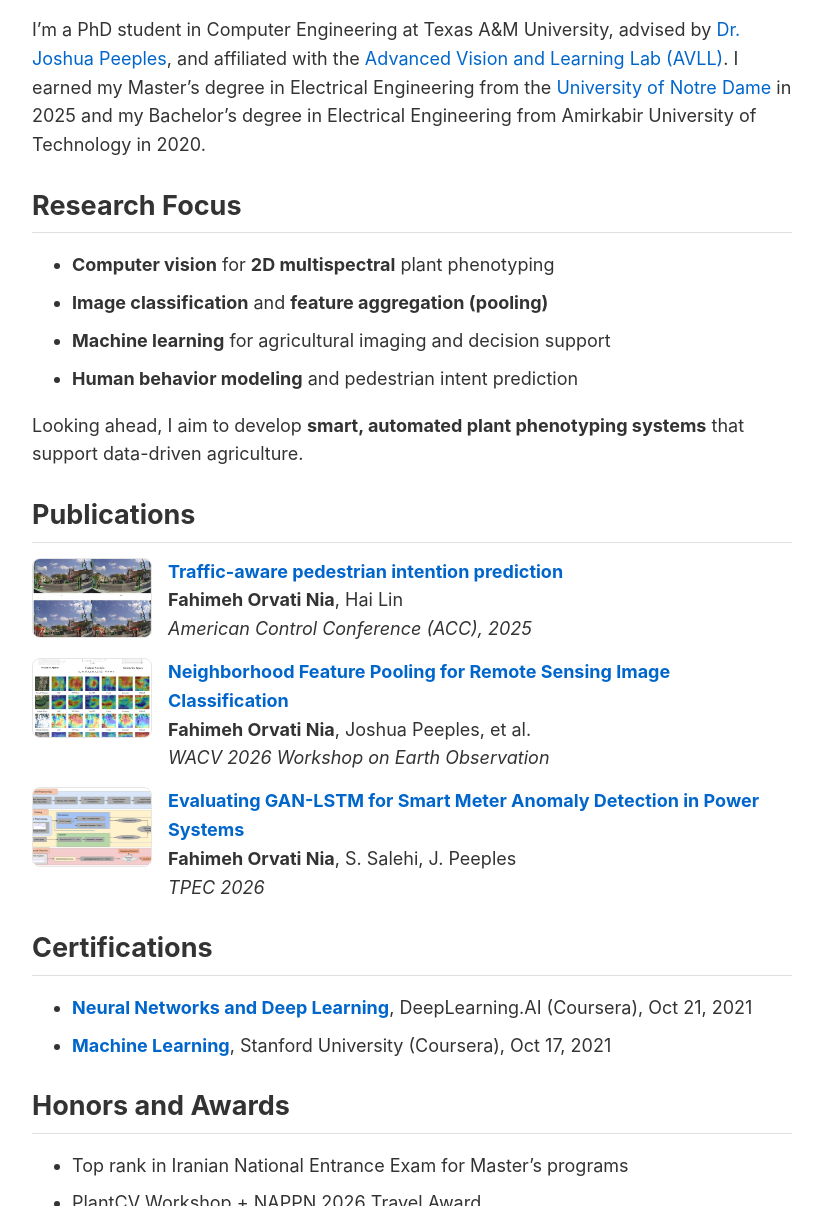
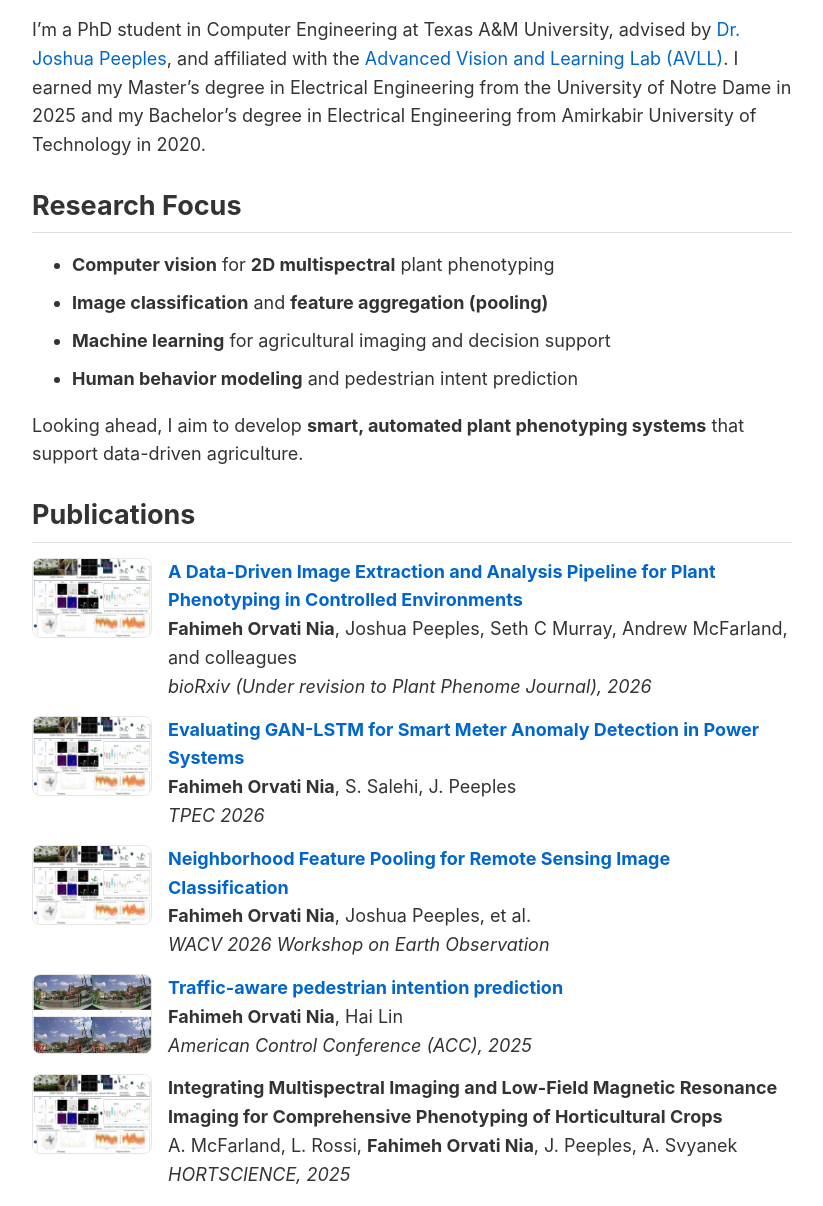
Before and after one commit to fahimehorvatinia/fahimehorvatinia.github.io, a Jekyll site: the page built from index.md, in a window 1280 px wide and 1400 px high, cut to the strip 194-1400 px from the top of the window. Shown: the whole strip, without its empty margins (228-1051 px from the left). Built offline with Jekyll 4.4.1, drawn with Linux system fonts in a browser that asks for light colours; some web fonts are replaced.

Commit message:
Update homepage with new plant phenotyping paper and reorder publications

```diff
--- a/index.md
+++ b/index.md
@@ -43,7 +43,7 @@ sidebar: false
   </div>
 </div>
 
-I'm a PhD student in Computer Engineering at Texas A&M University, advised by <a href="https://engineering.tamu.edu/electrical/profiles/peeples-joshua.html">Dr. Joshua Peeples</a>, and affiliated with the <a href="https://avll.engr.tamu.edu/">Advanced Vision and Learning Lab (AVLL)</a>. I earned my Master's degree in Electrical Engineering from the <a href="https://www.nd.edu/">University of Notre Dame</a> in 2025 and my Bachelor's degree in Electrical Engineering from Amirkabir University of Technology in 2020.
+I'm a PhD student in Computer Engineering at Texas A&M University, advised by <a href="https://engineering.tamu.edu/electrical/profiles/peeples-joshua.html">Dr. Joshua Peeples</a>, and affiliated with the <a href="https://avll.tamu.edu/">Advanced Vision and Learning Lab (AVLL)</a>. I earned my Master's degree in Electrical Engineering from the University of Notre Dame in 2025 and my Bachelor's degree in Electrical Engineering from Amirkabir University of Technology in 2020.
 
 ## Research Focus
 
@@ -58,6 +58,39 @@ Looking ahead, I aim to develop <strong>smart, automated plant phenotyping syste
 
 <div style="display:flex; gap:16px; align-items:flex-start; margin: 14px 0;">
   <div style="flex: 0 0 120px;">
+    <img src="{{ '/images/flow.jpg' | relative_url }}" alt="Plant Phenotyping Pipeline" style="width:120px; height:80px; object-fit:cover; border-radius:8px; border:1px solid #e6e6e6;">
+  </div>
+  <div style="flex: 1;">
+    <div><a href="https://www.biorxiv.org/content/10.1101/2026.02.25.707797"><strong>A Data-Driven Image Extraction and Analysis Pipeline for Plant Phenotyping in Controlled Environments</strong></a></div>
+    <div><strong>Fahimeh Orvati Nia</strong>, Joshua Peeples, Seth C Murray, Andrew McFarland, and colleagues</div>
+    <div><em>bioRxiv (Under revision to Plant Phenome Journal), 2026</em></div>
+  </div>
+</div>
+
+<div style="display:flex; gap:16px; align-items:flex-start; margin: 14px 0;">
+  <div style="flex: 0 0 120px;">
+    <img src="{{ '/images/flow.jpg' | relative_url }}" alt="TPEC 2026" style="width:120px; height:80px; object-fit:cover; border-radius:8px; border:1px solid #e6e6e6;">
+  </div>
+  <div style="flex: 1;">
+    <div><a href="https://arxiv.org/abs/2601.09701"><strong>Evaluating GAN-LSTM for Smart Meter Anomaly Detection in Power Systems</strong></a></div>
+    <div><strong>Fahimeh Orvati Nia</strong>, S. Salehi, J. Peeples</div>
+    <div><em>TPEC 2026</em></div>
+  </div>
+</div>
+
+<div style="display:flex; gap:16px; align-items:flex-start; margin: 14px 0;">
+  <div style="flex: 0 0 120px;">
+    <img src="{{ '/images/flow.jpg' | relative_url }}" alt="WACV 2026 Workshop" style="width:120px; height:80px; object-fit:cover; border-radius:8px; border:1px solid #e6e6e6;">
+  </div>
+  <div style="flex: 1;">
+    <div><a href="https://arxiv.org/abs/2510.25077"><strong>Neighborhood Feature Pooling for Remote Sensing Image Classification</strong></a></div>
+    <div><strong>Fahimeh Orvati Nia</strong>, Joshua Peeples, et al.</div>
+    <div><em>WACV 2026 Workshop on Earth Observation</em></div>
+  </div>
+</div>
+
+<div style="display:flex; gap:16px; align-items:flex-start; margin: 14px 0;">
+  <div style="flex: 0 0 120px;">
     <img src="{{ '/images/acc.jpg' | relative_url }}" alt="ACC 2025" style="width:120px; height:80px; object-fit:cover; border-radius:8px; border:1px solid #e6e6e6;">
   </div>
   <div style="flex: 1;">
@@ -69,23 +102,12 @@ Looking ahead, I aim to develop <strong>smart, automated plant phenotyping syste
 
 <div style="display:flex; gap:16px; align-items:flex-start; margin: 14px 0;">
   <div style="flex: 0 0 120px;">
-    <img src="{{ '/images/wacv.png' | relative_url }}" alt="WACV 2026 Workshop" style="width:120px; height:80px; object-fit:cover; border-radius:8px; border:1px solid #e6e6e6;">
+    <img src="{{ '/images/flow.jpg' | relative_url }}" alt="HORTSCIENCE" style="width:120px; height:80px; object-fit:cover; border-radius:8px; border:1px solid #e6e6e6;">
   </div>
   <div style="flex: 1;">
-    <div><a href="https://arxiv.org/abs/2510.25077"><strong>Neighborhood Feature Pooling for Remote Sensing Image Classification</strong></a></div>
-    <div><strong>Fahimeh Orvati Nia</strong>, Joshua Peeples, et al.</div>
-    <div><em>WACV 2026 Workshop on Earth Observation</em></div>
-  </div>
-</div>
-
-<div style="display:flex; gap:16px; align-items:flex-start; margin: 14px 0;">
-  <div style="flex: 0 0 120px;">
-    <img src="{{ '/images/tpec.jpg' | relative_url }}" alt="TPEC 2026" style="width:120px; height:80px; object-fit:cover; border-radius:8px; border:1px solid #e6e6e6;">
-  </div>
-  <div style="flex: 1;">
-    <div><a href="https://arxiv.org/abs/2601.09701"><strong>Evaluating GAN-LSTM for Smart Meter Anomaly Detection in Power Systems</strong></a></div>
-    <div><strong>Fahimeh Orvati Nia</strong>, S. Salehi, J. Peeples</div>
-    <div><em>TPEC 2026</em></div>
+    <div><strong>Integrating Multispectral Imaging and Low-Field Magnetic Resonance Imaging for Comprehensive Phenotyping of Horticultural Crops</strong></div>
+    <div>A. McFarland, L. Rossi, <strong>Fahimeh Orvati Nia</strong>, J. Peeples, A. Svyanek</div>
+    <div><em>HORTSCIENCE, 2025</em></div>
   </div>
 </div>
 
```
